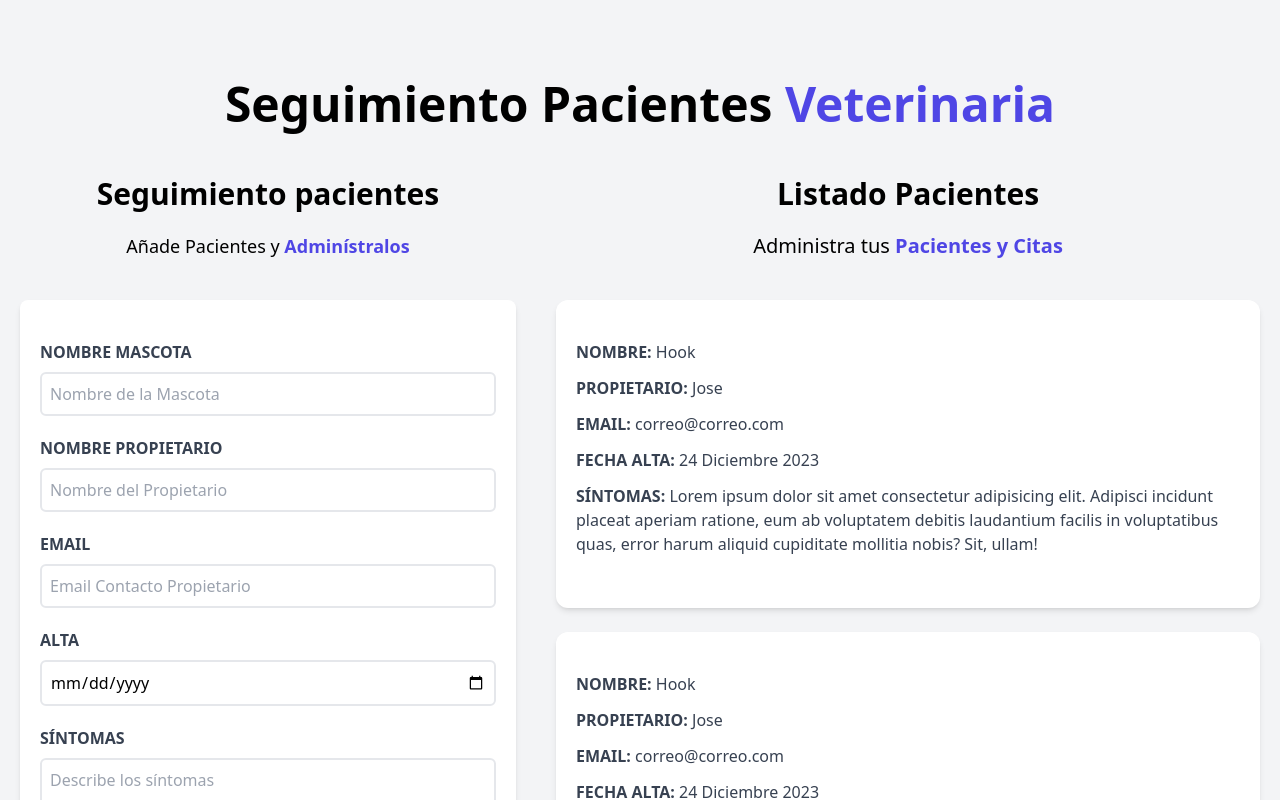
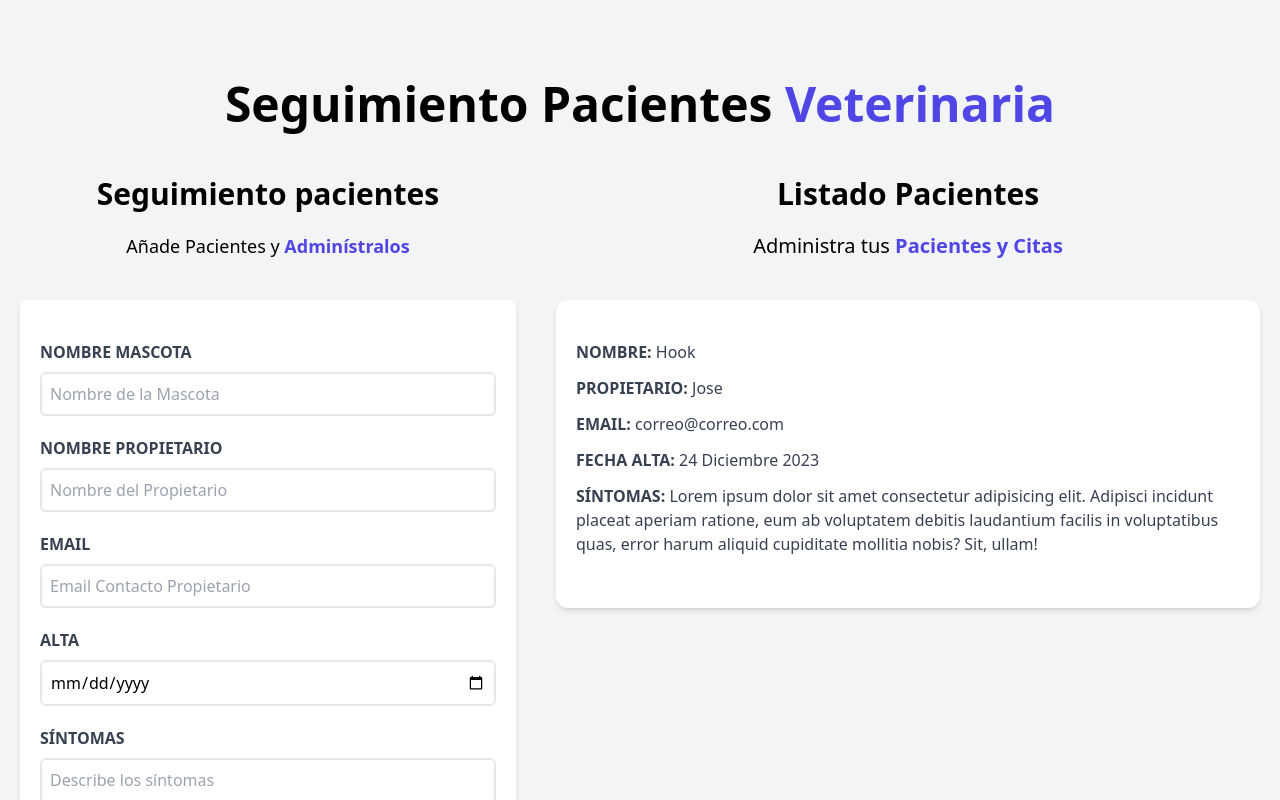
Before and after one commit to Lujan2408/citas-react, a React (Vite) app: page / in a window 1280 px wide. Shown: the top 800 px of the page. Built offline with nearby package versions, Linux system fonts and the light colour scheme.

Commit message:
iterando sobre un array

```diff
--- a/src/App.jsx
+++ b/src/App.jsx
@@ -17,7 +17,9 @@ function App() {
           pacientes={pacientes} //Esto es una prop
           setPacientes={setPacientes} //Esto es una prop
         />
-        <ListadoPacientes />
+        <ListadoPacientes
+          pacientes={pacientes}
+        />
 
     </div>
 
--- a/src/components/ListadoPacientes.jsx
+++ b/src/components/ListadoPacientes.jsx
@@ -1,6 +1,9 @@
+/* eslint-disable react/prop-types */
 import Paciente from "./Paciente"
 
-const ListadoPacientes = () => {
+const ListadoPacientes = ({ pacientes }) => {
+  console.log(pacientes)
+
   return (
     <div className="md:w-1/2 lg:w-3/5 md:h-screen overflow-scroll">
 
@@ -11,11 +14,15 @@ const ListadoPacientes = () => {
             <span className="font-bold text-indigo-600">Pacientes y Citas</span>
         </p>
 
-          <Paciente />
-          <Paciente />
-          <Paciente />
-          <Paciente />
-          <Paciente />
+        { pacientes.map( paciente => (
+          <Paciente
+            paciente={paciente}
+            key={paciente}
+          >
+          </Paciente>
+        ))}
+
+        <Paciente />
 
     </div>
   )
```
